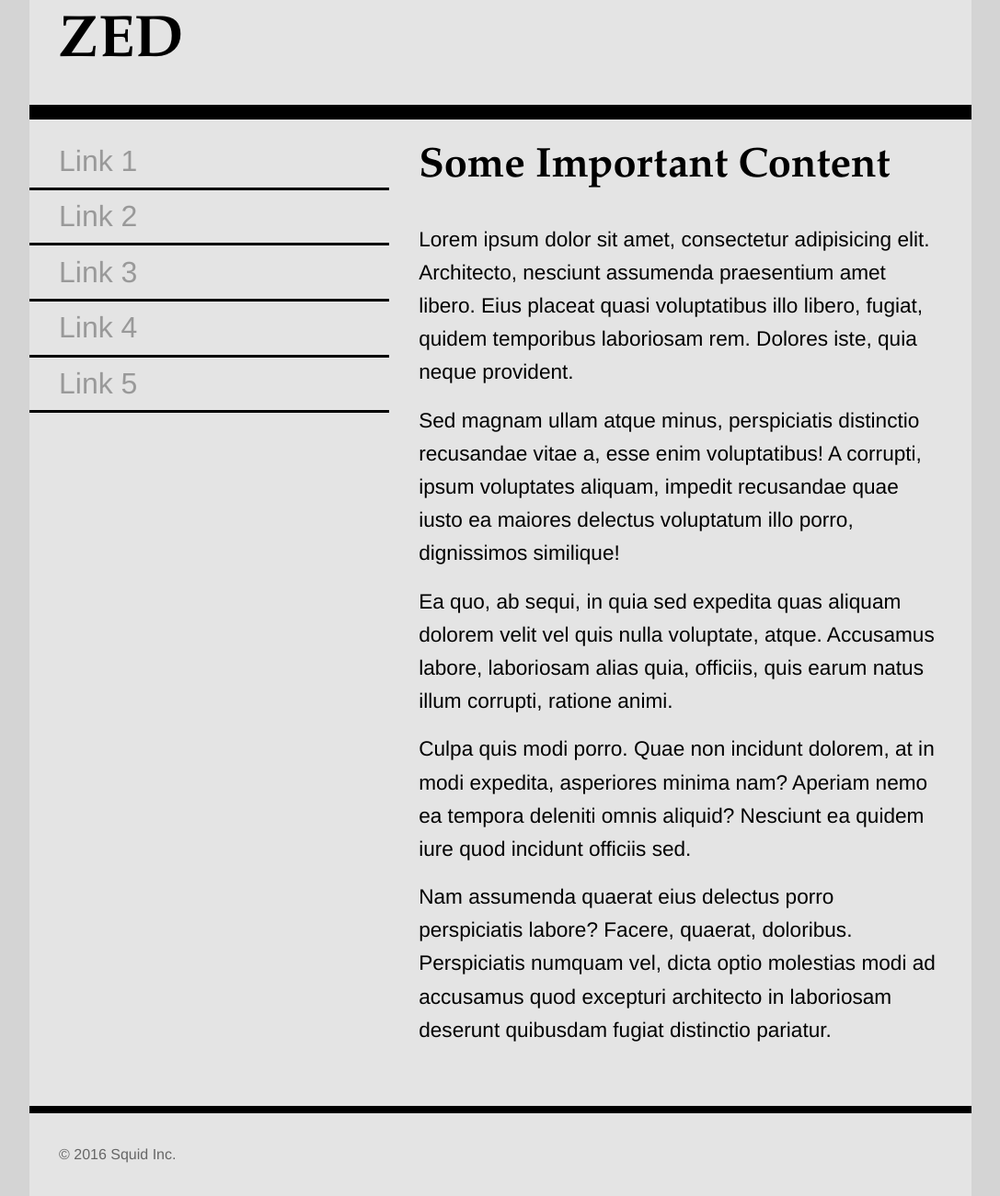
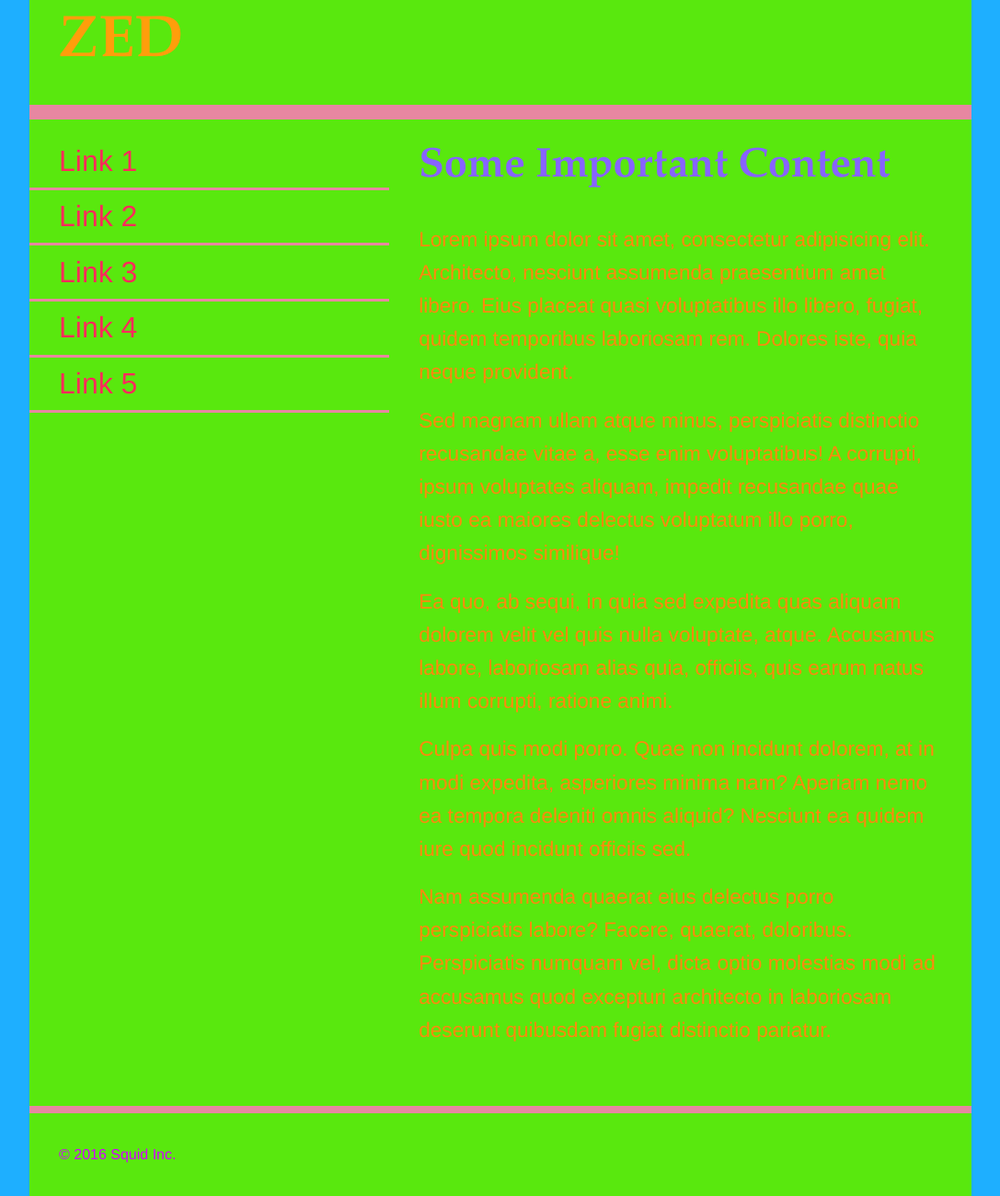
Before and after one commit to thanatoszsl/colours, a plain HTML site: page analogous.html in a window 1280 px wide. Shown: the part 20-1321 px from the top of the page at 92% size, without its empty margins (96-1183 px from the left). Drawn offline with Linux system fonts and the light colour scheme.

Commit message:
Revert "Revert "colours""
This reverts commit ca82653255b308d6a7b20dd7046d27e7711eddef.

```diff
--- a/analogous.html
+++ b/analogous.html
@@ -24,17 +24,19 @@
             font-family: Helvetica, Arial, sans-serif;
         }
         html,body{
-            background-color: #d4d4d4;
+            background-color: #1EAFFF;
         }
         h1{
             font-family: Palatino, 'Palatino Linotype', 'Palatino LT STD', 'Book Antiqua', Georgia, serif;
             font-size: 3.998rem;
             padding:1rem 2rem;
+            color: #FF9E0B;
         }
         h2{
             font-family: Palatino, 'Palatino Linotype', 'Palatino LT STD', 'Book Antiqua', Georgia, serif;
             font-size: 2.827rem;
             padding:1rem 2rem;
+            color: #8763FF;
         }
         nav ul{
             padding:1rem 0;
@@ -46,17 +48,18 @@
         nav li>a{
             display: block;
             text-decoration: none;
-            border-bottom: 0.2rem solid black;
+            border-bottom: 0.2rem solid #E787A1;
             padding: 0.2rem 2rem;
-            color: #999;
+            color: #FF2A5B;
         }
         nav li>a:hover,
         nav li>a:active{
-            color: #222;
+            color: #4661E8;
         }
         p{
             font-size: 1.414rem;
             padding:0.5rem 2rem;
+            color: #FF880E;
         }
         main p:last-child{
             padding-bottom: 4rem;
@@ -65,11 +68,11 @@
             width: 80%;
             max-width: 1200px;
             margin: 0 auto;
-            background-color: #e4e4e4;
+            background-color: #59E80E;
         }
         header{
             width:100%;
-            border-bottom: 1rem solid black;
+            border-bottom: 1rem solid #E787A1;
         }
         nav{
             float:left;
@@ -82,12 +85,12 @@
         footer{
             clear:both;
             width: 100%;
-            border-top: 0.5rem solid black;
+            border-top: 0.5rem solid #E787A1;
         }
         footer p{
             font-size: 1rem;
             padding: 2rem;
-            color: #666;
+            color: #D400FF;
         }
     </style>
 </head>
```
Also changed, not shown: complementary.html (+11 -8 lines), index.html (+11 -8 lines), 1 other file.
